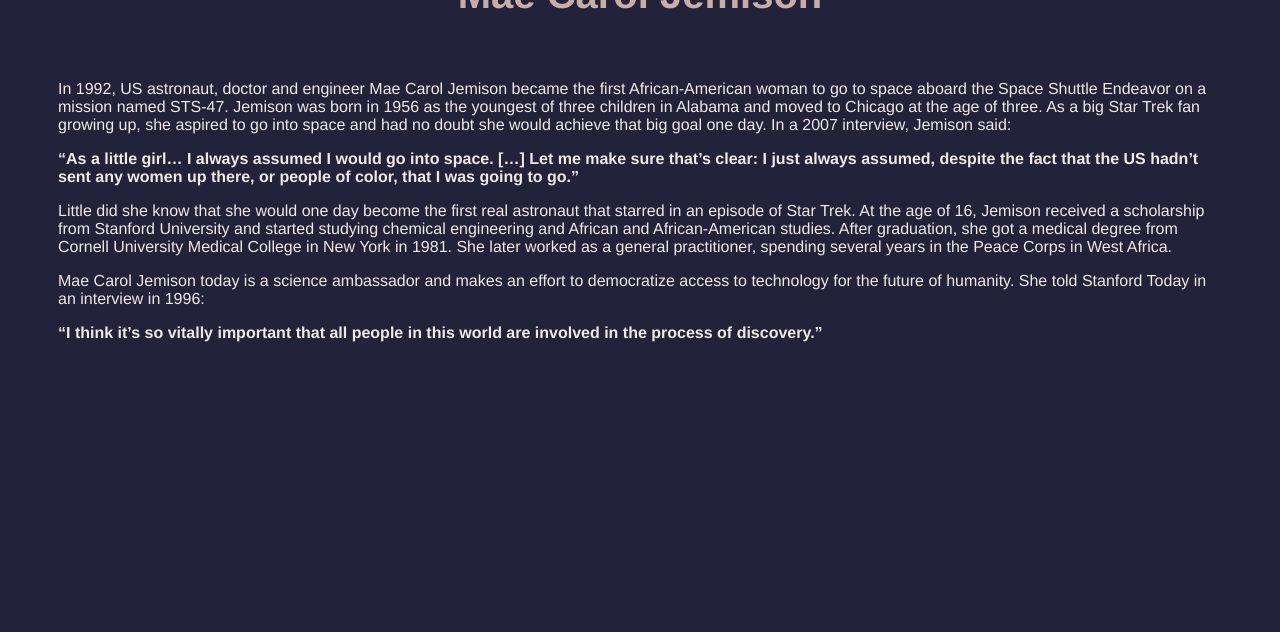
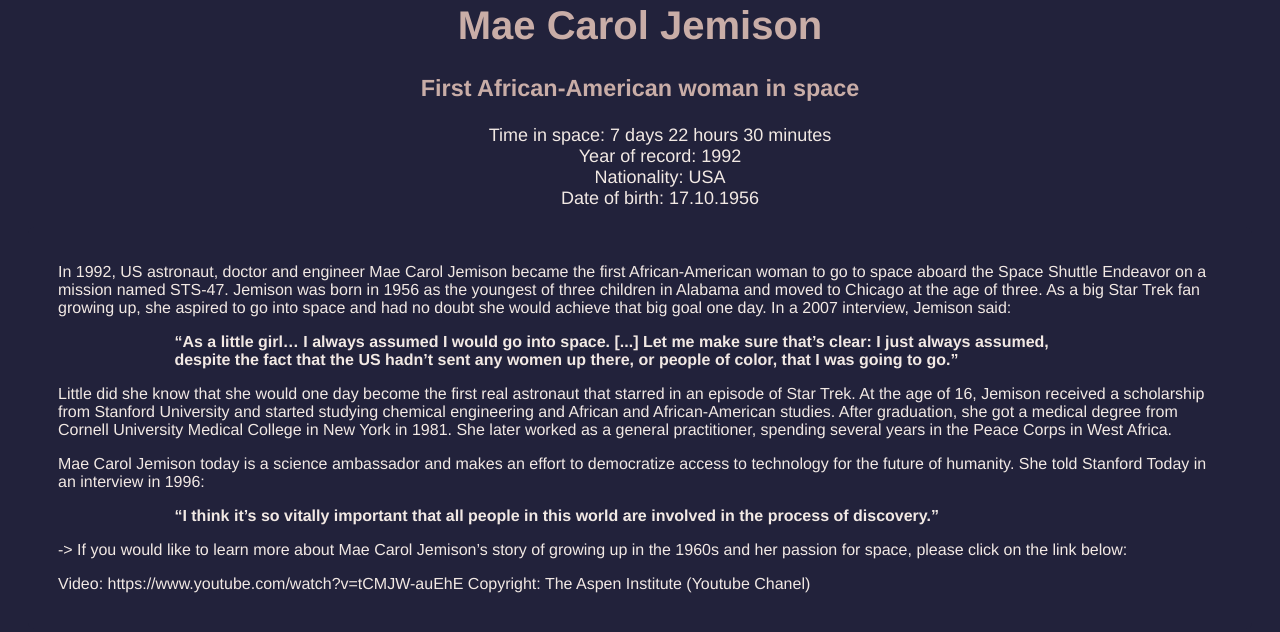
Before and after one commit to Matchachocolate/female_space, a Jekyll site: the page built from _astronauts/mae-carol-jemison.md, in a window 1280 px wide, cut to the strip 608-1245 px from the top of the page. Shown: the top 632 px of the strip. Built offline with Jekyll 4.4.1, drawn with Linux system fonts in a browser that asks for light colours; before the commit the page ends 994 px from its top, so only the background shows below that.

Commit message:
added astronaut pages

```diff
--- a/_astronauts/mae-carol-jemison.md
+++ b/_astronauts/mae-carol-jemison.md
@@ -1,18 +1,32 @@
 ---
 layout: astronaut
 name: Mae Carol Jemison
-image-url: https://images.nasa.gov/details-S92-40463.html
+image-url: https://images-assets.nasa.gov/image/S92-40463/S92-40463~medium.jpg
 nationality: USA
 record: First African-American woman in space
 year: 1992
+time-in-space: 7 days 22 hours 30 minutes
+birth: 17.10.1956
 ---
 
 In 1992, US astronaut, doctor and engineer Mae Carol Jemison became the first African-American woman to go to space aboard the Space Shuttle Endeavor on a mission named STS-47. Jemison was born in 1956 as the youngest of three children in Alabama and moved to Chicago at the age of three. As a big Star Trek fan growing up, she aspired to go into space and had no doubt she would achieve that big goal one day. In a 2007 interview, Jemison said:
 
-**“As a little girl… I always assumed I would go into space. [...] Let me make sure that’s clear: I just always assumed, despite the fact that the US hadn’t sent any women up there, or people of color, that I was going to go.”**
+
+<div class="quotes">
+“As a little girl… I always assumed I would go into space. [...] Let me make sure that’s clear: I just always assumed, despite the fact that the US hadn’t sent any women up there, or people of color, that I was going to go.”
+</div>
+
 
 Little did she know that she would one day become the first real astronaut that starred in an episode of Star Trek. At the age of 16, Jemison received a scholarship from Stanford University and started studying chemical engineering and African and African-American studies. After graduation, she got a medical degree from Cornell University Medical College in New York in 1981. She later worked as a general practitioner, spending several years in the Peace Corps in West Africa.
 
 Mae Carol Jemison today is a science ambassador and makes an effort to democratize access to technology for the future of humanity. She told Stanford Today in an interview in 1996:
 
-**“I think it’s so vitally important that all people in this world are involved in the process of discovery.”**
+<div class="quotes">
+“I think it’s so vitally important that all people in this world are involved in the process of discovery.”
+</div>
+
+
+-> If you would like to learn more about Mae Carol Jemison’s story of growing up in the 1960s and her passion for space, please click on the link below:
+
+Video: https://www.youtube.com/watch?v=tCMJW-auEhE
+Copyright: The Aspen Institute (Youtube Chanel)
--- a/_layouts/astronaut.html
+++ b/_layouts/astronaut.html
@@ -9,11 +9,23 @@
   </head>
 
   <body>
+      <br>
+      <br>
       <div class="pic-and-name">
           <div class="main-pic">
               <img src="{{ page.image-url }}">
           </div>
           <h1>{{ page.name }}</h1>
+          <h3>{{ page.record }}</h3>
+      </div>
+
+      <div class="info">
+          <ul>
+            Time in space: {{ page.time-in-space }} <br>
+            Year of record: {{ page.year }} <br>
+            Nationality: {{ page.nationality }} <br>
+            Date of birth: {{ page.birth }} <br>
+          </ul>
       </div>
 
       <div class="content">
--- a/styles.css
+++ b/styles.css
@@ -196,12 +196,29 @@
     text-align: center;
     font-size: 20px;
     color: #c9ada7;
+    margin-right: auto;
+    margin-right: auto;
 }
 
-.main-pic {
-    width: 20px;
-    align-content: center;
+
+img {
+    display: block;
+    max-width: 35%;
+    height: auto;
+    border-radius: 50%;
+    margin-left: auto;
+    margin-right: auto;
 }
+
+.info {
+    text-align: center;
+    font-size: 18px;
+    background-color: #22223b;
+    color: #F2E9E4;
+    margin-right: auto;
+    margin-right: auto;
+}
+
 
 .content {
     text-align: left;
@@ -211,3 +228,9 @@
     margin-left: 20px;
     margin-right: 20px;
 }
+
+.quotes {
+    margin-left: 10%;
+    margin-right: 10%;
+    font-weight: bold;
+}
```
Also changed, not shown: _astronauts/Christina Hammock Koch.md (added, +37 -0 lines), _astronauts/anna-lee-fisher.md (+19 -1 lines), _astronauts/anousheh-ansari.md (added, +30 -0 lines), _astronauts/barbara-radding-morgan.md (added, +34 -0 lines), _astronauts/christina-hammock-koch.md (added, +37 -0 lines), _astronauts/eileen-marie-collins.md (added, +27 -0 lines), _astronauts/helen-sharman.md (added, +30 -0 lines), _astronauts/peggy-whitson.md (added, +39 -0 lines), _astronauts/susan-jane-helms.md (added, +34 -0 lines), _astronauts/svetlana-savitskaya.md (added, +22 -0 lines), _astronauts/wally-funk.md (added, +30 -0 lines).
